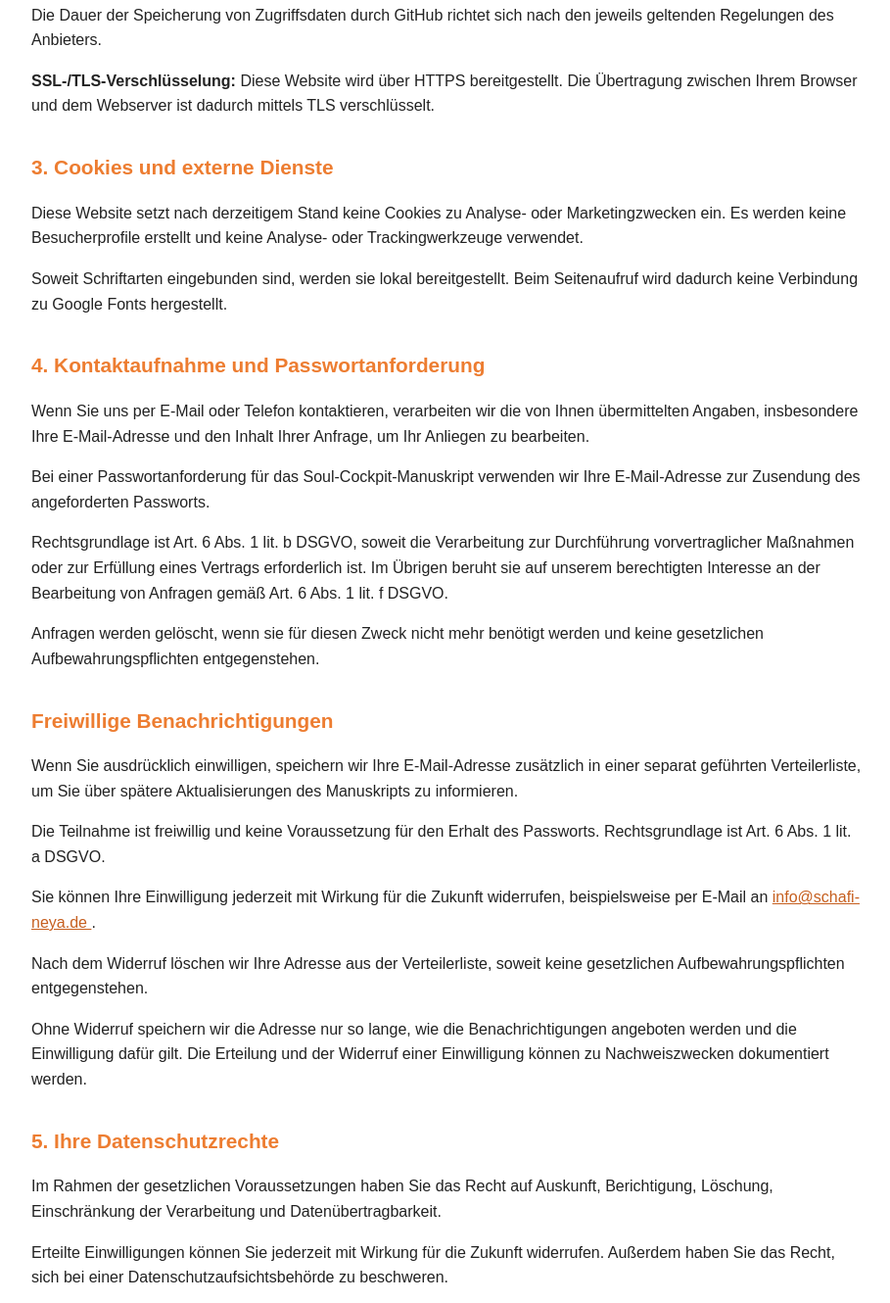
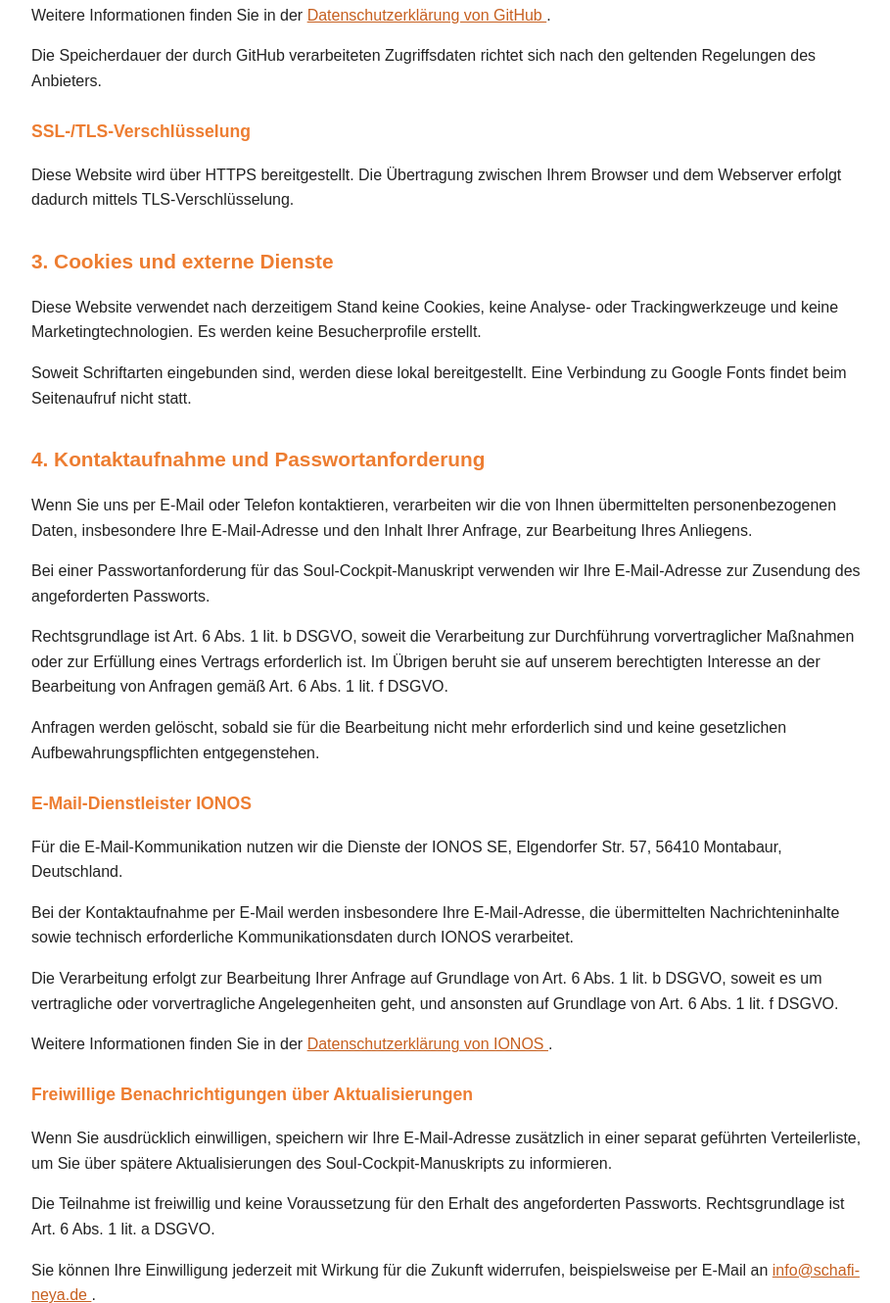
Before and after one commit to TeymurSN/soulcockpit-website, a plain HTML site: page datenschutz.html in a window 1280 px wide. Shown: the part 704-2034 px from the top of the page at 98% size, without its empty margins (8-917 px from the left). Drawn offline with Linux system fonts and the light colour scheme.

Commit message:
Add files via upload

```diff
--- a/datenschutz.html
+++ b/datenschutz.html
@@ -35,6 +35,12 @@
         h2 {
             font-size: 1.3em;
             margin-top: 1.6em;
+        }
+
+        h3 {
+            color: #ED7D31;
+            font-size: 1.1em;
+            margin-top: 1.4em;
         }
 
         p {
@@ -81,6 +87,8 @@
 
     <h1>Datenschutzerklärung</h1>
 
+    <!-- 1. VERANTWORTLICHER -->
+
     <h2>1. Verantwortlicher</h2>
 
     <p>
@@ -97,16 +105,21 @@
         </a>
     </p>
 
+    <!-- 2. HOSTING -->
+
     <h2>2. Hosting und Zugriffsdaten</h2>
 
     <p>
         Diese Website wird als statische Website
         über GitHub Pages bereitgestellt.
         Anbieter ist GitHub, Inc., USA.
+    </p>
+
+    <p>
         Beim Besuch der Website werden technisch
         erforderliche Verbindungsdaten verarbeitet.
-        Hierzu zählt insbesondere die IP-Adresse;
-        weitere technische Informationen können
+        Hierzu zählt insbesondere die IP-Adresse.
+        Weitere technische Informationen können
         beispielsweise den Zeitpunkt des Zugriffs,
         die angeforderten Dateien und Browserangaben
         umfassen.
@@ -126,8 +139,8 @@
         Eine Verarbeitung personenbezogener Daten
         in den USA kann stattfinden.
         GitHub ist nach dem EU-U.S.
-        Data Privacy Framework zertifiziert.
-        Soweit die jeweilige Übermittlung
+        Data Privacy Framework (DPF) zertifiziert.
+        Soweit die jeweilige Datenübermittlung
         von dieser Zertifizierung erfasst ist,
         beruht sie auf dem Angemessenheitsbeschluss
         der Europäischen Kommission
@@ -142,82 +155,131 @@
     </p>
 
     <p>
-        Die Dauer der Speicherung von Zugriffsdaten
-        durch GitHub richtet sich nach den jeweils
-        geltenden Regelungen des Anbieters.
+        Die Speicherdauer der durch GitHub
+        verarbeiteten Zugriffsdaten richtet sich
+        nach den geltenden Regelungen des Anbieters.
     </p>
 
+    <h3>SSL-/TLS-Verschlüsselung</h3>
+
     <p>
-        <strong>SSL-/TLS-Verschlüsselung:</strong>
         Diese Website wird über HTTPS bereitgestellt.
         Die Übertragung zwischen Ihrem Browser
-        und dem Webserver ist dadurch
-        mittels TLS verschlüsselt.
+        und dem Webserver erfolgt dadurch
+        mittels TLS-Verschlüsselung.
     </p>
+
+    <!-- 3. COOKIES -->
 
     <h2>3. Cookies und externe Dienste</h2>
 
     <p>
-        Diese Website setzt nach derzeitigem Stand
-        keine Cookies zu Analyse- oder Marketingzwecken ein.
-        Es werden keine Besucherprofile erstellt
-        und keine Analyse- oder Trackingwerkzeuge verwendet.
+        Diese Website verwendet nach derzeitigem Stand
+        keine Cookies, keine Analyse- oder
+        Trackingwerkzeuge und keine
+        Marketingtechnologien.
+        Es werden keine Besucherprofile erstellt.
     </p>
 
     <p>
         Soweit Schriftarten eingebunden sind,
-        werden sie lokal bereitgestellt.
-        Beim Seitenaufruf wird dadurch keine
-        Verbindung zu Google Fonts hergestellt.
+        werden diese lokal bereitgestellt.
+        Eine Verbindung zu Google Fonts
+        findet beim Seitenaufruf nicht statt.
     </p>
+
+    <!-- 4. KONTAKTAUFNAHME -->
 
     <h2>4. Kontaktaufnahme und Passwortanforderung</h2>
 
     <p>
-        Wenn Sie uns per E-Mail oder Telefon kontaktieren,
-        verarbeiten wir die von Ihnen übermittelten Angaben,
-        insbesondere Ihre E-Mail-Adresse und den Inhalt
-        Ihrer Anfrage, um Ihr Anliegen zu bearbeiten.
+        Wenn Sie uns per E-Mail oder Telefon
+        kontaktieren, verarbeiten wir die von
+        Ihnen übermittelten personenbezogenen Daten,
+        insbesondere Ihre E-Mail-Adresse und
+        den Inhalt Ihrer Anfrage,
+        zur Bearbeitung Ihres Anliegens.
     </p>
 
     <p>
         Bei einer Passwortanforderung für das
-        Soul-Cockpit-Manuskript verwenden wir Ihre
-        E-Mail-Adresse zur Zusendung des
-        angeforderten Passworts.
+        Soul-Cockpit-Manuskript verwenden wir
+        Ihre E-Mail-Adresse zur Zusendung
+        des angeforderten Passworts.
     </p>
 
     <p>
         Rechtsgrundlage ist Art. 6 Abs. 1 lit. b DSGVO,
         soweit die Verarbeitung zur Durchführung
-        vorvertraglicher Maßnahmen oder zur Erfüllung
-        eines Vertrags erforderlich ist.
-        Im Übrigen beruht sie auf unserem berechtigten
-        Interesse an der Bearbeitung von Anfragen
-        gemäß Art. 6 Abs. 1 lit. f DSGVO.
+        vorvertraglicher Maßnahmen oder zur
+        Erfüllung eines Vertrags erforderlich ist.
+        Im Übrigen beruht sie auf unserem
+        berechtigten Interesse an der Bearbeitung
+        von Anfragen gemäß Art. 6 Abs. 1 lit. f DSGVO.
     </p>
 
     <p>
-        Anfragen werden gelöscht, wenn sie für diesen
-        Zweck nicht mehr benötigt werden und keine
-        gesetzlichen Aufbewahrungspflichten
-        entgegenstehen.
+        Anfragen werden gelöscht, sobald sie
+        für die Bearbeitung nicht mehr erforderlich
+        sind und keine gesetzlichen
+        Aufbewahrungspflichten entgegenstehen.
     </p>
 
-    <h2>Freiwillige Benachrichtigungen</h2>
+    <!-- E-MAIL-DIENSTLEISTER -->
+
+    <h3>E-Mail-Dienstleister IONOS</h3>
+
+    <p>
+        Für die E-Mail-Kommunikation nutzen wir
+        die Dienste der IONOS SE,
+        Elgendorfer Str. 57,
+        56410 Montabaur, Deutschland.
+    </p>
+
+    <p>
+        Bei der Kontaktaufnahme per E-Mail
+        werden insbesondere Ihre E-Mail-Adresse,
+        die übermittelten Nachrichteninhalte
+        sowie technisch erforderliche
+        Kommunikationsdaten durch IONOS verarbeitet.
+    </p>
+
+    <p>
+        Die Verarbeitung erfolgt zur Bearbeitung
+        Ihrer Anfrage auf Grundlage von
+        Art. 6 Abs. 1 lit. b DSGVO,
+        soweit es um vertragliche oder
+        vorvertragliche Angelegenheiten geht,
+        und ansonsten auf Grundlage von
+        Art. 6 Abs. 1 lit. f DSGVO.
+    </p>
+
+    <p>
+        Weitere Informationen finden Sie in der
+        <a href="https://www.ionos.de/terms-gtc/terms-privacy">
+            Datenschutzerklärung von IONOS
+        </a>.
+    </p>
+
+    <!-- FREIWILLIGE BENACHRICHTIGUNGEN -->
+
+    <h3>Freiwillige Benachrichtigungen über Aktualisierungen</h3>
 
     <p>
         Wenn Sie ausdrücklich einwilligen,
-        speichern wir Ihre E-Mail-Adresse zusätzlich
-        in einer separat geführten Verteilerliste,
-        um Sie über spätere Aktualisierungen
-        des Manuskripts zu informieren.
+        speichern wir Ihre E-Mail-Adresse
+        zusätzlich in einer separat geführten
+        Verteilerliste, um Sie über spätere
+        Aktualisierungen des Soul-Cockpit-Manuskripts
+        zu informieren.
     </p>
 
     <p>
-        Die Teilnahme ist freiwillig und keine
-        Voraussetzung für den Erhalt des Passworts.
-        Rechtsgrundlage ist Art. 6 Abs. 1 lit. a DSGVO.
+        Die Teilnahme ist freiwillig und
+        keine Voraussetzung für den Erhalt
+        des angeforderten Passworts.
+        Rechtsgrundlage ist
+        Art. 6 Abs. 1 lit. a DSGVO.
     </p>
 
     <p>
@@ -230,10 +292,10 @@
     </p>
 
     <p>
-        Nach dem Widerruf löschen wir Ihre Adresse
-        aus der Verteilerliste, soweit keine
-        gesetzlichen Aufbewahrungspflichten
-        entgegenstehen.
+        Nach einem Widerruf löschen wir
+        Ihre E-Mail-Adresse aus der Verteilerliste,
+        soweit keine gesetzlichen
+        Aufbewahrungspflichten entgegenstehen.
     </p>
 
     <p>
@@ -245,6 +307,8 @@
         Einwilligung können zu Nachweiszwecken
         dokumentiert werden.
     </p>
+
+    <!-- 5. BETROFFENENRECHTE -->
 
     <h2>5. Ihre Datenschutzrechte</h2>
 
@@ -259,16 +323,20 @@
         Erteilte Einwilligungen können Sie jederzeit
         mit Wirkung für die Zukunft widerrufen.
         Außerdem haben Sie das Recht,
-        sich bei einer Datenschutzaufsichtsbehörde
+        sich bei einer zuständigen
+        Datenschutzaufsichtsbehörde
         zu beschweren.
     </p>
 
     <p>
         Zur Ausübung Ihrer Rechte können Sie sich
-        an die oben genannte Kontaktadresse wenden.
+        jederzeit an die oben genannte
+        Kontaktadresse wenden.
     </p>
 
-    <h2>Widerspruchsrecht nach Art. 21 DSGVO</h2>
+    <!-- WIDERSPRUCHSRECHT -->
+
+    <h3>Widerspruchsrecht nach Art. 21 DSGVO</h3>
 
     <p>
         <strong>
@@ -283,26 +351,32 @@
 
     <p>
         Nach einem Widerspruch verarbeiten wir
-        die betroffenen Daten nicht mehr,
-        es sei denn, es liegen zwingende
-        schutzwürdige Gründe vor, die Ihre Interessen,
+        die betreffenden personenbezogenen Daten
+        nicht mehr, es sei denn, wir können
+        zwingende schutzwürdige Gründe für die
+        Verarbeitung nachweisen, die Ihre Interessen,
         Rechte und Freiheiten überwiegen,
-        oder die Verarbeitung dient der Geltendmachung,
-        Ausübung oder Verteidigung
+        oder die Verarbeitung dient der
+        Geltendmachung, Ausübung oder Verteidigung
         von Rechtsansprüchen.
     </p>
+
+    <!-- 6. ÄNDERUNGEN -->
 
     <h2>6. Änderungen dieser Datenschutzerklärung</h2>
 
     <p>
-        Wir passen diese Datenschutzerklärung an,
+        Diese Datenschutzerklärung wird angepasst,
         wenn sich die technischen Funktionen
-        der Website oder die Datenverarbeitung ändern.
+        der Website oder die Art der
+        Datenverarbeitung ändern.
     </p>
 
     <p>
         <strong>Stand:</strong> November 2026
     </p>
+
+    <!-- ZURÜCK ZUR STARTSEITE -->
 
     <div class="footer">
         <a class="button" href="index.html">
```
